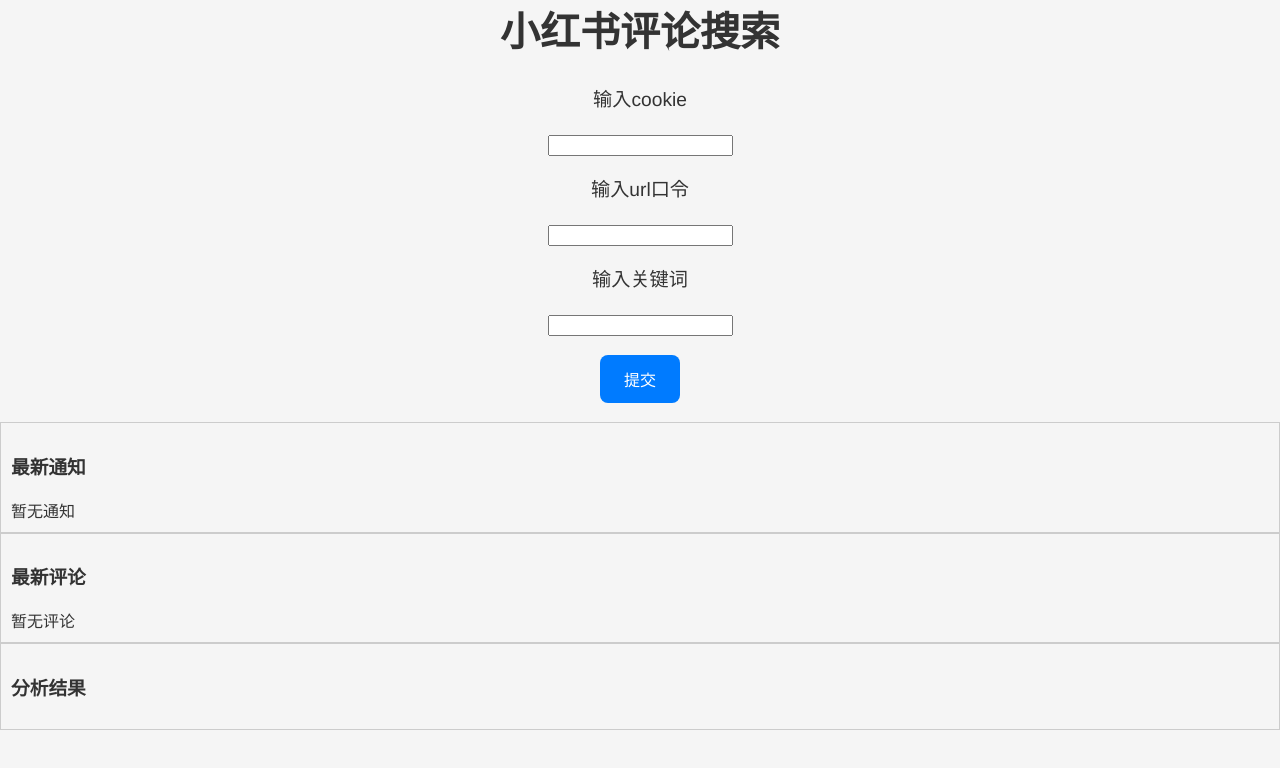
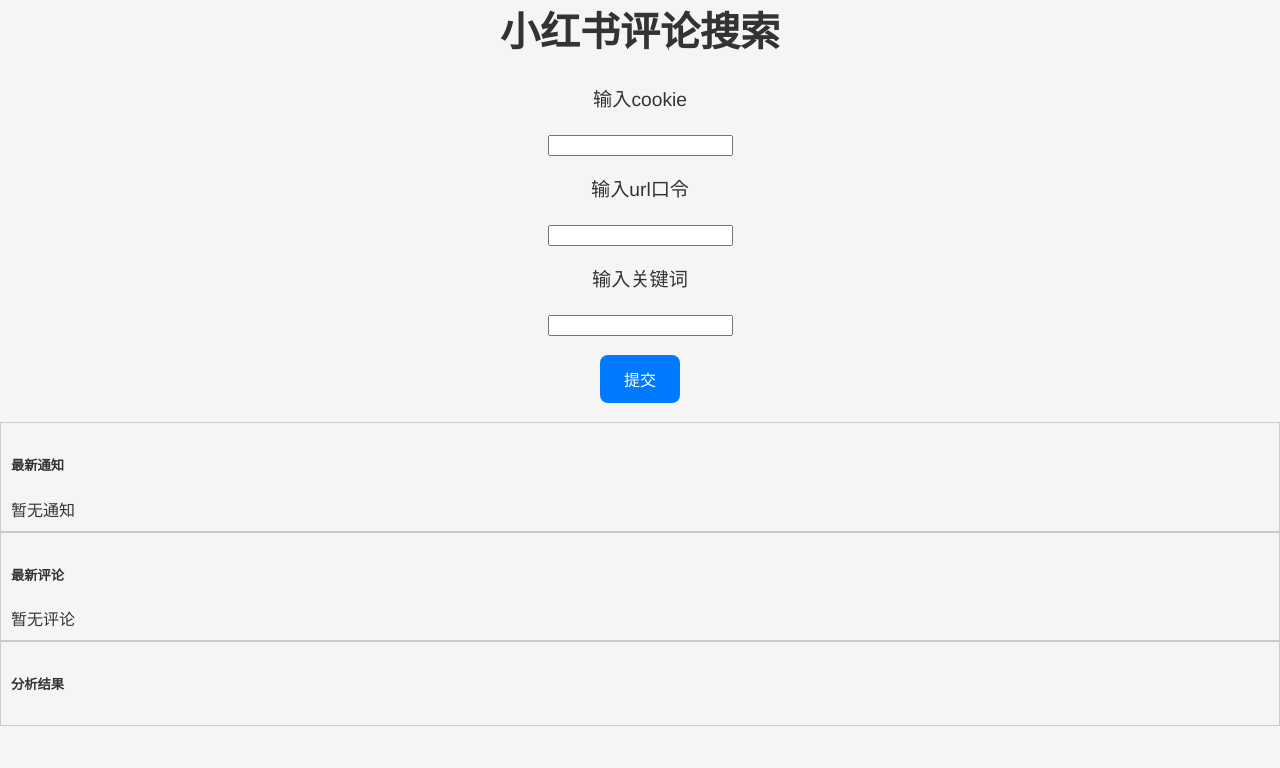
Before and after one commit to sjysjy222/red-webcrawler, a plain HTML site: page templates/index.html in a window 1280 px wide. Drawn offline with Linux system fonts and the light colour scheme; no server answers.

Commit message:
Add files via upload

```diff
--- a/templates/index.html
+++ b/templates/index.html
@@ -1,6 +1,6 @@
 <html>
 <head>
-    <meta charset="UTF-8">
+    <meta charset="UTF-8" name="viewport" content="width=device-width, initial-scale=1.0"/>
     <h1><center>小红书评论搜索</h1></center>
 </head>
 <title>小红书评论搜索</title>
@@ -99,16 +99,16 @@
 </div></center>
 
 <div id="notice" style="max-height: 400px; overflow-y: auto; border: 1px solid #ccc; padding: 10px;">
-  <h3>最新通知</h3>
+  <h5>最新通知</h5>
   <div id="notice-list">暂无通知</div>
 </div>
 
 <div id="latest-comments" style="max-height: 400px; overflow-y: auto; border: 1px solid #ccc; padding: 10px;">
-  <h3>最新评论</h3>
+  <h5>最新评论</h5>
   <div id="comments-list">暂无评论</div>
 </div>
 
-<div id="result" style="max-height: 400px; overflow-y: auto; border: 1px solid #ccc; padding: 10px;"><h3>分析结果</h3></div>
+<div id="result" style="max-height: 400px; overflow-y: auto; border: 1px solid #ccc; padding: 10px;"><h5>分析结果</h5></div>
 
 <script>
   // 定时请求最新评论接口，更新显示
```
